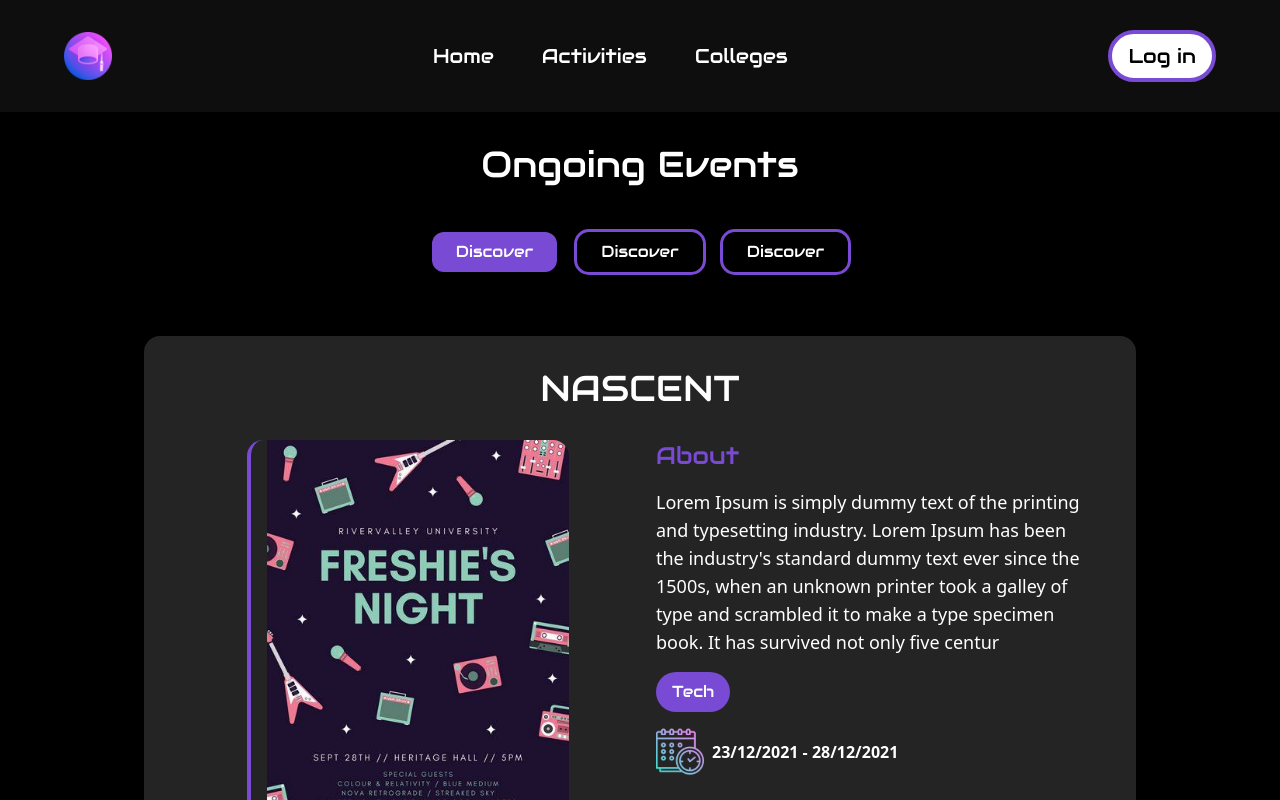
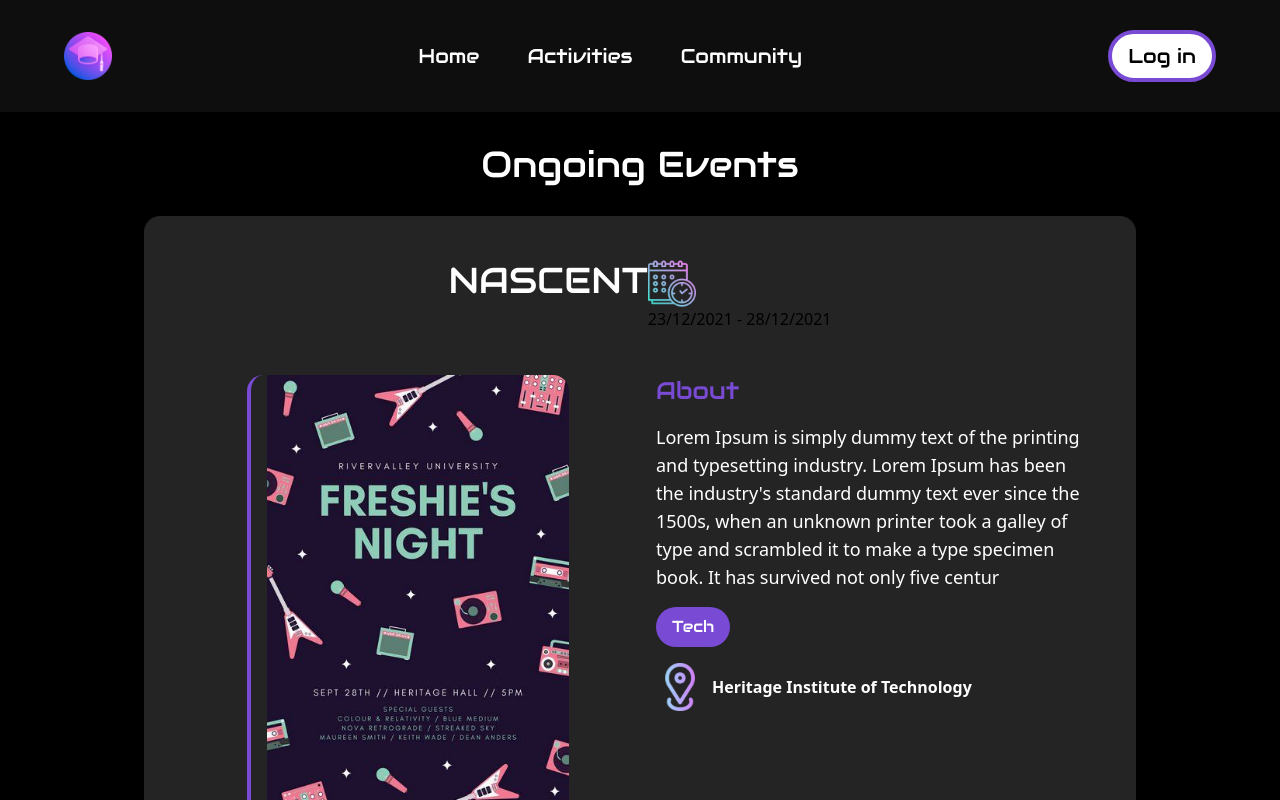
Before and after one commit to Kingshuk3006/collegebuddies, a Next.js app: page /activities in a window 1280 px wide. Shown: the top 800 px of the page. Built offline with nearby package versions, Linux system fonts and the light colour scheme.

Commit message:
Frontend config

```diff
--- a/components/EventCard.js
+++ b/components/EventCard.js
@@ -1,14 +1,20 @@
 import React from 'react';
-import {FaDiscord} from 'react-icons/fa';
-import {HiOutlineLocationMarker} from 'react-icons/hi';
-import {GrSchedule} from 'react-icons/gr';
+import { FaDiscord } from 'react-icons/fa';
+import { HiOutlineLocationMarker } from 'react-icons/hi';
+import { GrSchedule } from 'react-icons/gr';
 
 const EventCard = () => {
   return (
     <div className="bg-[#242424] md:p-8 p-4 flex flex-col justify-center items-center space-y-8 rounded-2xl border-b-8 border-violet max-w-[75rem] mx-auto">
-      <h1 className="font-Audiowide md:text-4xl text-2xl text-white">
-        NASCENT
-      </h1>
+      <div className='flex justify-between my-3'>
+        <h1 className="font-Audiowide md:text-4xl text-2xl text-white">
+          NASCENT
+        </h1>
+        <section>
+          <img src="calendar.svg" className='w-12' />
+          <p>23/12/2021 - 28/12/2021</p>
+        </section>
+      </div>
       <div className=" grid md:grid-cols-2 child:space-y-4">
         <section className="flex flex-col items-center mx-4">
           <img
@@ -28,12 +34,9 @@ const EventCard = () => {
             </h1>
           </div>
           <div className="child:flex child:space-x-2 child:font-gillroy flex flex-col space-y-8 child:items-center text-white font-semibold">
+
             <section>
-              <img src="calendar.svg" className='w-12'/>
-              <p>23/12/2021 - 28/12/2021</p>
-            </section>
-            <section>
-              <img src="mapmarker.svg" className='w-12'/>
+              <img src="mapmarker.svg" className='w-12' />
               <p>Heritage Institute of Technology</p>
             </section>
           </div>
--- a/components/Hero.js
+++ b/components/Hero.js
@@ -4,7 +4,7 @@ const Hero = () => {
   return (
     <div className='md:h-screen space-y-4 md:my-8 my-4'>
         <h1 className='font-Audiowide md:text-4xl text-lg text-center w-3/4 mx-auto text-white'>
-        The Student community which connects you with others colleges
+        The student community which connects you with others colleges
         </h1>
         <img src="/herobgedited.png" className=''/>
     </div>
--- a/components/Joinus.js
+++ b/components/Joinus.js
@@ -6,7 +6,7 @@ const Joinus = () => {
       <div className="text-white flex flex-col justify-between space-y-8 md:space-y-0">
         <div className='space-y-8'>
           <h1 className="text-white font-Audiowide md:text-5xl text-3xl text-transparent bg-clip-text bg-gradient-to-r from-[#85D3FF] to-[#E584FC]">
-            Join us
+            Join our community
           </h1>
           <h1 className="font-gilroy text-2xl w-3/4 leading-10">
             Join our community and get an opportunity to represent your college !
--- a/components/Navbar.js
+++ b/components/Navbar.js
@@ -16,21 +16,23 @@ const navbarData = [
   },
   {
     key: Date.now(),
-    item: 'Colleges',
-    link: '/college',
+    item: 'Community',
+    link: '/community',
   },
 ];
 
 const Navbar = () => {
   return (
     <div className="bg-[#0E0E0E] font-Audiowide text-xl text-white flex justify-between md:px-16 px-4 h-28 items-center">
-      <div className="relative w-12 h-12">
-        <Image src="/logo.png" layout="fill" objectFit="contain" />
+      <div className="relative w-12 h-12 cursor-pointer">
+        <Link href='/'>
+          <Image src="/logo.png" layout="fill" objectFit="contain" />
+        </Link>
       </div>
       <div className="hidden md:block">
 
         <ul className="flex space-x-12">
-          {navbarData.map (item => {
+          {navbarData.map(item => {
             return (
               <Link href={item.link}>
                 <li
--- a/pages/activities.js
+++ b/pages/activities.js
@@ -16,18 +16,12 @@ export default function activities() {
         <h1 className="font-Audiowide text-4xl text-center w-3/4 mx-auto text-white">
           Ongoing Events
         </h1>
-        <div className="flex justify-center space-x-5 py-8">
-          <Button1 />
-          <Button2 />
-          <Button2 />
-        </div>
       </div>
       <div className="lg:px-36 md:px-24 px-12 space-y-8">
-      <EventCard />
-      <EventCard />
-      <EventCard />
+        <EventCard />
+        <EventCard />
+        <EventCard />
       </div>
-      <CommunityPersonCard/>
 
 
     </div>
--- a/pages/community.js
+++ b/pages/community.js
@@ -17,7 +17,7 @@ const community = () => {
       <div className='flex justify-center my-8 px-12' >
       <label className='relative w-full md:w-fit'>
          <BsSearch className='absolute  text-white text-2xl mx-auto top-2.5 left-3'/>
-         <input type="text" className='bg-[#242424] rounded-md pl-12 pr-4 py-3 xl:w-[35vw] w-full text-white font-gillroy'/>
+         <input type="text" placeholder='Search by name' className='bg-[#242424] rounded-md pl-12 pr-4 py-3 xl:w-[35vw] w-full text-white font-gillroy placeholder:text-zinc-400'/>
       </label>
       </div>
 
```
